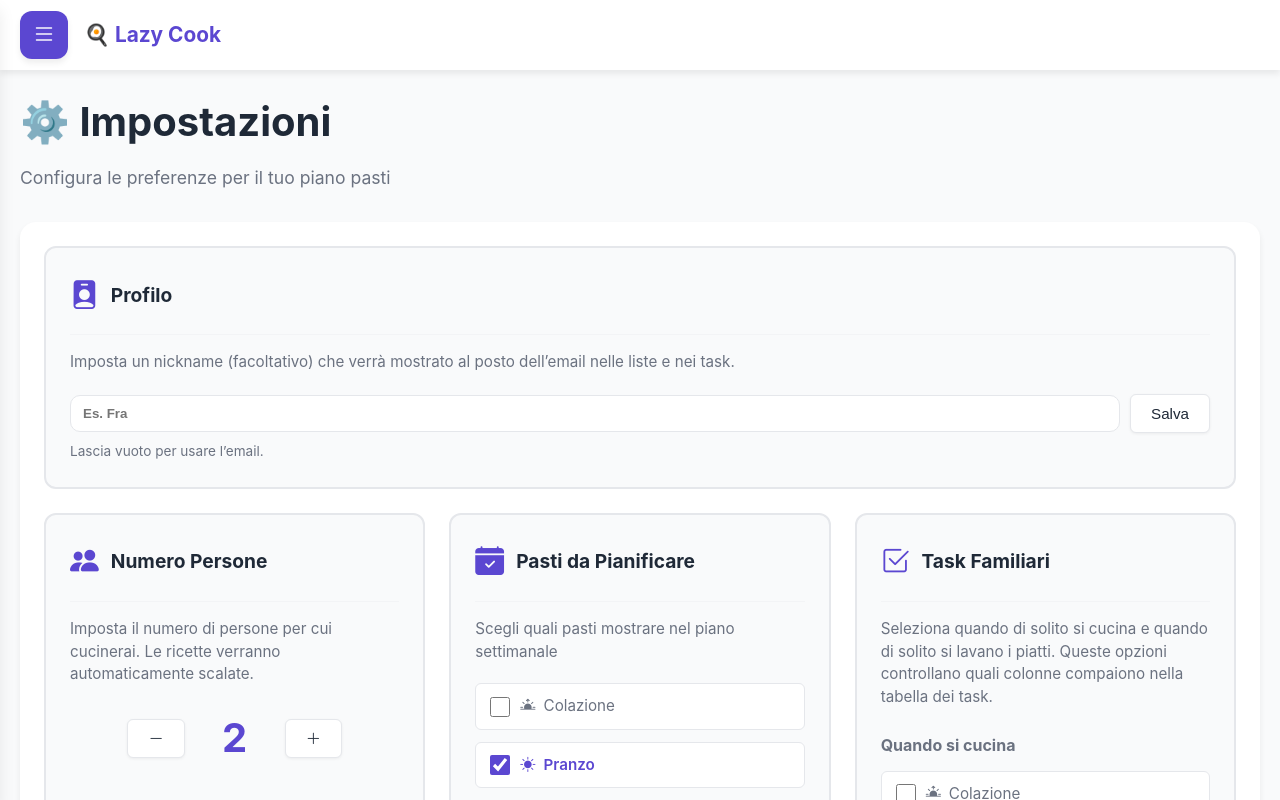
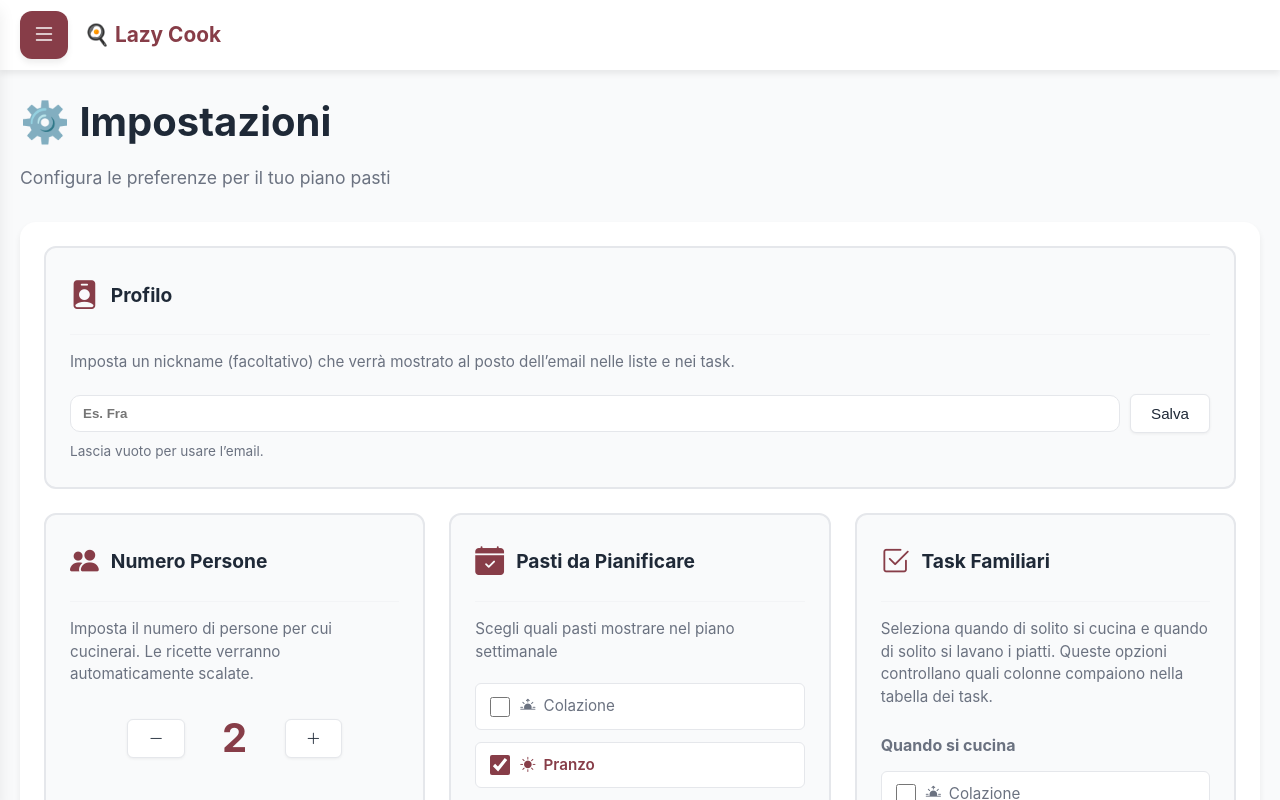
Before and after one commit to pinkynrg/lazy-cook, a Next.js app: page /settings in a window 1280 px wide. Shown: the top 800 px of the page. Built offline with nearby package versions, Linux system fonts and the light colour scheme; no server answers; the database is empty.

Commit message:
fix: some styles

```diff
--- a/src/app/globals.css
+++ b/src/app/globals.css
@@ -1,15 +1,16 @@
 :root {
-  --primary-color: #5b47d1;
-  --primary-hover: #4a39b8;
-  --secondary-color: #7c3aed;
+  --primary-color: #873D48;
+  --primary-rgb: 135, 61, 72;
+  --primary-hover: #ed793a;
+  --secondary-color: #873D48;
   --accent-color: #ec4899;
   --planner-day-header-bg: var(--primary-color);
   --planner-day-header-fg: #ffffff;
   --planner-meal-header-fg: #ffffff;
-  --planner-meal-breakfast-bg: #a0c5e3;
-  --planner-meal-lunch-bg: #139dbc;
-  --planner-meal-dinner-bg: #0e076c;
-  --planner-meal-breakfast-fg: #0b2545;
+  --planner-meal-breakfast-bg: #007EA7;
+  --planner-meal-lunch-bg: #003459;
+  --planner-meal-dinner-bg: #00171F;
+  --planner-meal-breakfast-fg: #ffffff;
   --planner-meal-lunch-fg: #ffffff;
   --planner-meal-dinner-fg: #ffffff;
   --background: #f9fafb;
@@ -333,8 +334,6 @@ header p {
   display: flex;
   flex-direction: column;
   gap: 8px;
-  max-height: 300px;
-  overflow-y: auto;
 }
 
 .saved-plan-item-compact {
@@ -618,8 +617,8 @@ h2 {
 }
 
 .btn-add {
-  width: 48px;
-  height: 48px;
+  width: 40px;
+  height: 40px;
   padding: 0;
   font-size: 1.5rem;
   flex-shrink: 0;
@@ -897,19 +896,30 @@ h2 {
 }
 
 .grocery-item {
-  padding: 14px;
-  background: white;
-  border: 1px solid var(--border);
+  padding: 10px 12px;
+  background: rgba(var(--primary-rgb), 0.10); /* enabled */
+  border: none;
   border-radius: 6px;
   display: flex;
   align-items: center;
-  gap: 14px;
+  gap: 10px;
   transition: all 0.2s ease;
+  box-shadow: 0 1px 0 rgba(0, 0, 0, 0.04);
+}
+
+.grocery-item.disabled {
+  background: rgba(var(--primary-rgb), 0.05);
+  box-shadow: none;
+}
+
+.grocery-item.enabled {
+  background: rgba(var(--primary-rgb), 0.10);
 }
 
 .grocery-item.checked {
-  opacity: 0.6;
-  background: var(--border-light);
+  opacity: 0.7;
+  background: rgba(var(--primary-rgb), 0.07);
+  box-shadow: none;
 }
 
 .grocery-item.checked .ingredient-name {
@@ -918,37 +928,46 @@ h2 {
 }
 
 .grocery-checkbox {
-  width: 20px;
-  height: 20px;
+  width: 18px;
+  height: 18px;
   cursor: pointer;
   flex-shrink: 0;
   accent-color: var(--primary-color);
   border-radius: 4px;
 }
 
+.grocery-checkbox:disabled {
+  cursor: not-allowed;
+  opacity: 0.6;
+}
+
 .grocery-item-content {
   display: flex;
   justify-content: space-between;
   flex: 1;
   align-items: center;
-  gap: 16px;
+  gap: 12px;
   min-width: 0;
 }
 
 .grocery-item:hover {
-  background: var(--border-light);
-  border-color: var(--primary-color);
+  background: rgba(var(--primary-rgb), 0.14);
   box-shadow: var(--shadow-md);
 }
 
+.grocery-item.disabled:hover {
+  background: rgba(var(--primary-rgb), 0.05);
+  box-shadow: none;
+}
+
 .grocery-item.checked:hover {
-  background: var(--border-light);
-  border-color: var(--border);
+  background: rgba(var(--primary-rgb), 0.07);
+  box-shadow: none;
 }
 
 .ingredient-name {
   font-weight: 500;
-  font-size: 1rem;
+  font-size: 0.95rem;
   color: #1f2937;
   overflow: hidden;
   text-overflow: ellipsis;
@@ -957,11 +976,11 @@ h2 {
 .ingredient-quantity {
   color: var(--primary-color);
   font-weight: 600;
-  font-size: 0.95rem;
+  font-size: 0.9rem;
   white-space: nowrap;
-  background: #d1fae5;
-  padding: 4px 12px;
-  border-radius: 8px;
+  background: rgba(var(--primary-rgb), 0.12);
+  padding: 2px 10px;
+  border-radius: 6px;
 }
 
 .empty-state {
@@ -1031,7 +1050,6 @@ h2 {
   align-items: center;
   justify-content: center;
   z-index: 1000;
-  padding: 20px;
 }
 
 .modal-content {
@@ -1162,7 +1180,6 @@ h2 {
 
 .modal-content {
   background-color: var(--card-bg);
-  padding: 30px;
   border-radius: 12px;
   width: 90%;
   max-width: 600px;
@@ -1175,7 +1192,6 @@ h2 {
   display: flex;
   justify-content: space-between;
   align-items: flex-start;
-  margin-bottom: 20px;
 }
 
 .modal-header h3 {
@@ -1537,8 +1553,8 @@ h2 {
 }
 
 .day-header-cell {
-  background: var(--planner-day-header-bg);
   border-radius: 12px 12px 0 0;
+  border: 1px solid var(--border);
   padding: 16px 8px;
   text-align: center;
   min-width: 0;
@@ -1546,7 +1562,7 @@ h2 {
 }
 
 .day-header-cell .day-name {
-  color: var(--planner-day-header-fg);
+  color: var(--text-primary);
   font-weight: 700;
   font-size: 0.78rem;
   letter-spacing: 0.4px;
@@ -1591,7 +1607,6 @@ h2 {
 
   .day-header-mobile {
     padding: 14px 12px;
-    background: var(--planner-day-header-bg);
     border-bottom: none;
     box-shadow: none;
     cursor: pointer;
@@ -1605,7 +1620,7 @@ h2 {
   }
 
   .day-header-mobile .day-name {
-    color: white;
+    color: var(--text-primary);
     font-size: 1.05rem;
     font-weight: 700;
     text-shadow: none;
@@ -1757,7 +1772,7 @@ h2 {
   }
 
   .day-name {
-    color: white;
+    color: var(--text-primary);
     font-size: 1.05rem;
     font-weight: 700;
     text-shadow: 0 1px 2px rgba(0, 0, 0, 0.1);
@@ -1816,7 +1831,7 @@ h2 {
 .day-name {
   font-weight: 700;
   font-size: 0.77rem;
-  color: #2c3e50;
+  color: var(--text-primary);
   text-transform: uppercase;
   letter-spacing: 0.5px;
 }
@@ -2691,11 +2706,6 @@ h2 {
     padding: 10px 14px;
   }
 
-  .saved-plans-list-compact {
-    max-height: 250px;
-    overflow-y: auto;
-  }
-
   .saved-plan-item-compact {
     padding: 10px;
     gap: 8px;
--- a/styles.css
+++ b/styles.css
@@ -260,7 +260,6 @@ h2 {
 .modal-content {
     background-color: var(--card-bg);
     margin: 5% auto;
-    padding: 30px;
     border-radius: 12px;
     width: 90%;
     max-width: 600px;
```
Also changed, not shown: src/components/GroceryList.tsx (+1 -8 lines), src/components/GroceryList/GroceryList.tsx (+21 -17 lines).
